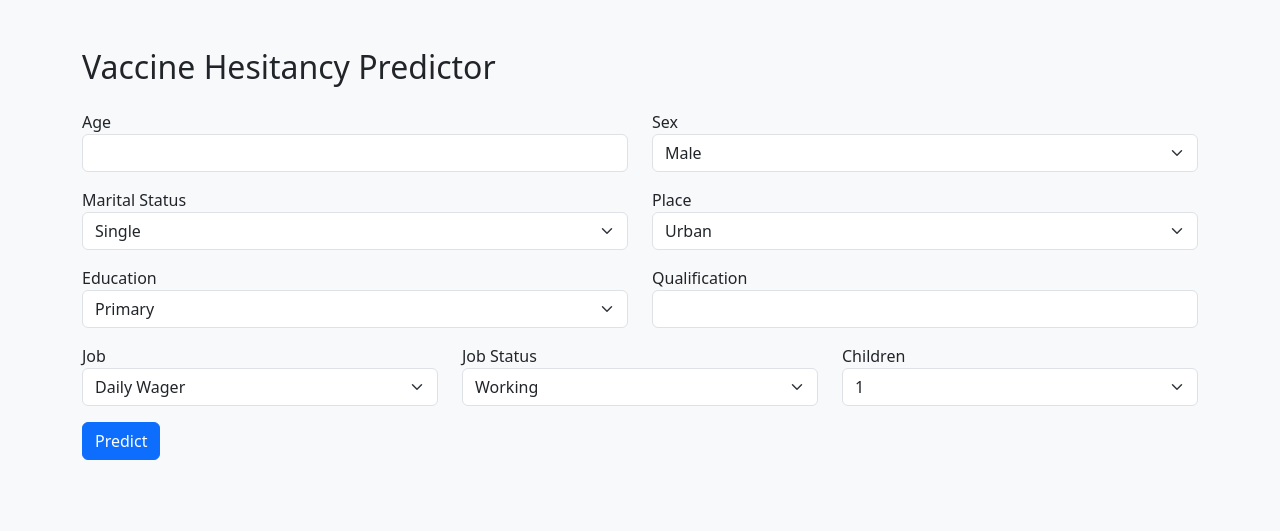
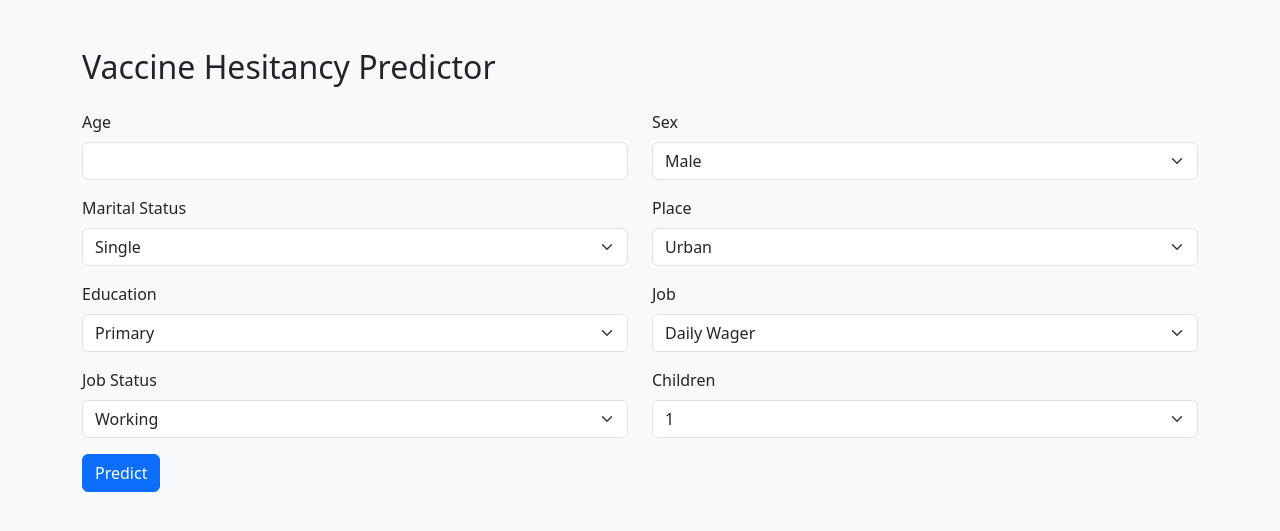
Before and after one commit to mdatahir/vaccine-api, a FastAPI app: page / in a window 1280 px wide. Shown: the top 531 px of the page. Run offline with FastAPI, Linux system fonts and the light colour scheme; parts of the project's set-up code (start-up, migrations or seed data) failed here and were passed over.

Commit message:
fix: remove Qualification field and clean up form

```diff
--- a/templates/index.html
+++ b/templates/index.html
@@ -3,7 +3,7 @@
 <head>
     <meta charset="UTF-8">
     <title>Vaccine Hesitancy Predictor</title>
-    <link rel="stylesheet" href="https://cdn.jsdelivr.net/npm/bootstrap@5.3.0/dist/css/bootstrap.min.css">
+    <link href="https://cdn.jsdelivr.net/npm/bootstrap@5.3.0/dist/css/bootstrap.min.css" rel="stylesheet">
 </head>
 <body class="bg-light">
 <div class="container mt-5">
@@ -12,38 +12,40 @@
     <form method="post" action="/predict">
         <div class="row mb-3">
             <div class="col">
-                <label>Age</label>
+                <label for="age" class="form-label">Age</label>
                 <input type="number" name="age" class="form-control" required>
             </div>
             <div class="col">
-                <label>Sex</label>
+                <label for="sex" class="form-label">Sex</label>
                 <select name="sex" class="form-select" required>
-                    <option>Male</option>
-                    <option>Female</option>
+                    <option value="Male">Male</option>
+                    <option value="Female">Female</option>
                 </select>
             </div>
         </div>
 
         <div class="row mb-3">
             <div class="col">
-                <label>Marital Status</label>
+                <label for="marital_status" class="form-label">Marital Status</label>
                 <select name="marital_status" class="form-select" required>
-                    <option>Single</option>
-                    <option>Married</option>
+                    <option value="Single">Single</option>
+                    <option value="Married">Married</option>
+                    <option value="Widowed">Widowed</option>
+                    <option value="Divorced">Divorced</option>
                 </select>
             </div>
             <div class="col">
-                <label>Place</label>
+                <label for="place" class="form-label">Place</label>
                 <select name="place" class="form-select" required>
-                    <option>Urban</option>
-                    <option>Rural</option>
+                    <option value="Urban">Urban</option>
+                    <option value="Rural">Rural</option>
                 </select>
             </div>
         </div>
 
         <div class="row mb-3">
             <div class="col">
-                <label>Education</label>
+                <label for="edu" class="form-label">Education</label>
                 <select name="edu" class="form-select" required>
                     <option value="1">Primary</option>
                     <option value="2">Secondary</option>
@@ -52,32 +54,28 @@
                 </select>
             </div>
             <div class="col">
-                <label>Qualification</label>
-                <input type="number" name="qua" class="form-control" required>
+                <label for="job" class="form-label">Job</label>
+                <select name="job" class="form-select" required>
+                    <option value="1">Daily Wager</option>
+                    <option value="2">Housewife</option>
+                    <option value="3">Student</option>
+                    <option value="4">Professional (Manager or higher)</option>
+                    <option value="5">Professional (Junior/Clerk)</option>
+                    <option value="6">Business</option>
+                </select>
             </div>
         </div>
 
         <div class="row mb-3">
             <div class="col">
-                <label>Job</label>
-                <select name="job" class="form-select" required>
-                    <option value="1">Daily Wager</option>
-                    <option value="2">Housewife</option>
-                    <option value="3">Student</option>
-                    <option value="4">Professional (Senior)</option>
-                    <option value="5">Professional (Junior/Clerk)</option>
-                    <option value="6">Business</option>
+                <label for="jobst" class="form-label">Job Status</label>
+                <select name="jobst" class="form-select" required>
+                    <option value="1">Working</option>
+                    <option value="2">Retired / Not working</option>
                 </select>
             </div>
             <div class="col">
-                <label>Job Status</label>
-                <select name="jobst" class="form-select" required>
-                    <option value="1">Working</option>
-                    <option value="2">Retired/Not Working</option>
-                </select>
-            </div>
-            <div class="col">
-                <label>Children</label>
+                <label for="child" class="form-label">Children</label>
                 <select name="child" class="form-select" required>
                     <option value="1">1</option>
                     <option value="2">2</option>
```
